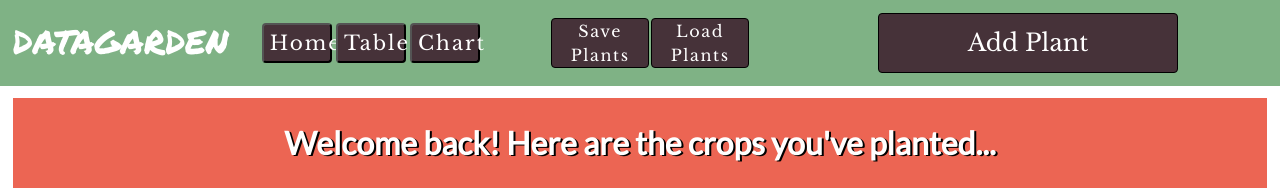
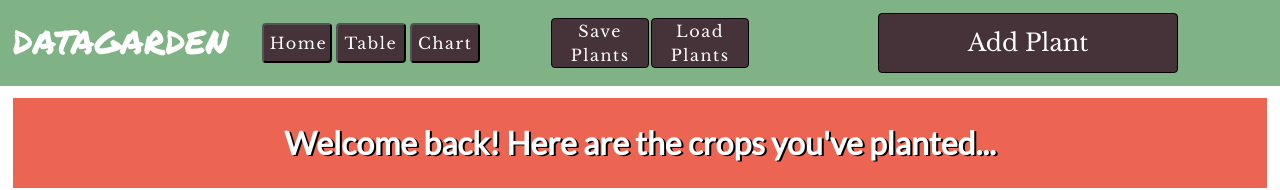
Before and after one commit to kevin-salamon/State-Management, a React (Create React App) app: page / in a window 1280 px wide. Shown: the top 190 px of the page. Built offline with nearby package versions, Linux system fonts and the light colour scheme; a web font is replaced by a local one.

Commit message:
fixed oversized font

```diff
--- a/src/Components/reusables/headerstyle.css
+++ b/src/Components/reusables/headerstyle.css
@@ -42,7 +42,7 @@
 }
 
 .header-button-link {
-    font-size: 1.25em;
+    font-size: 1.0em;
     letter-spacing: 0.1em;
     height: 40px;
     width: 70px;
```
